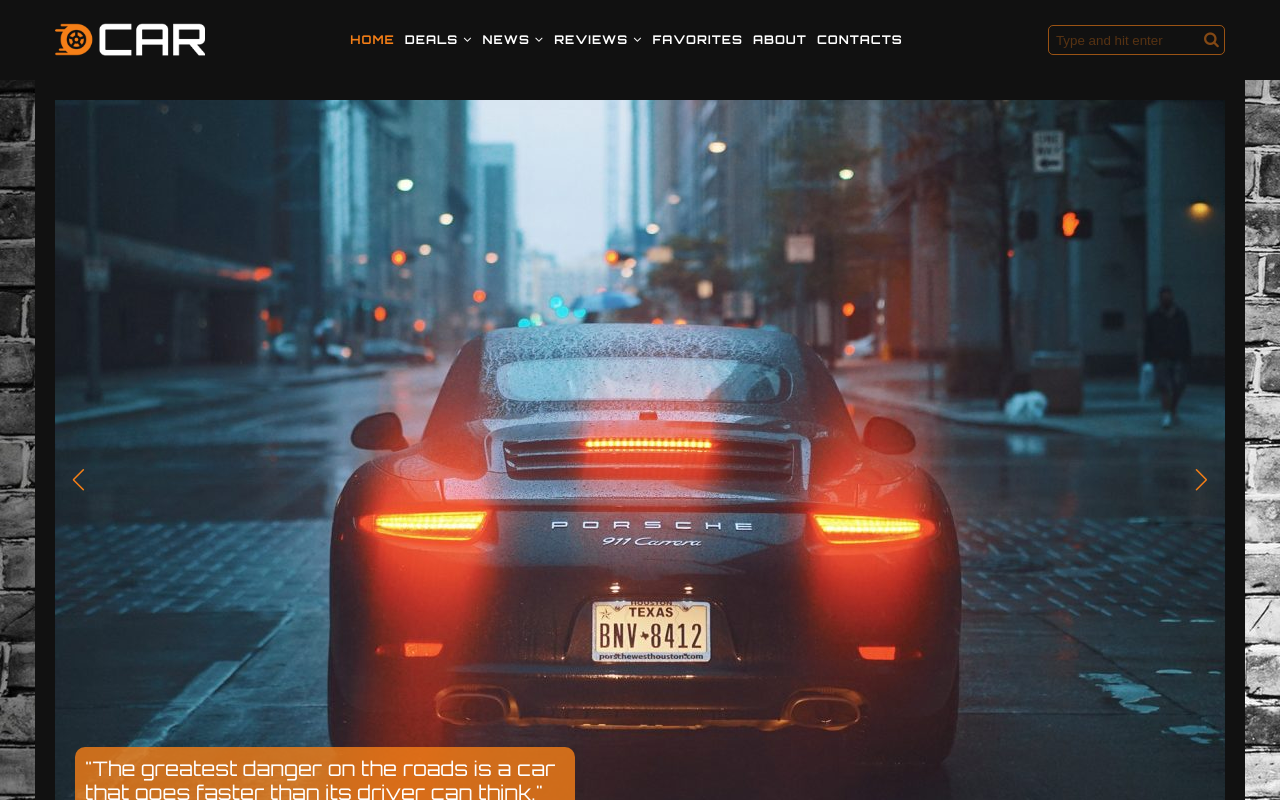
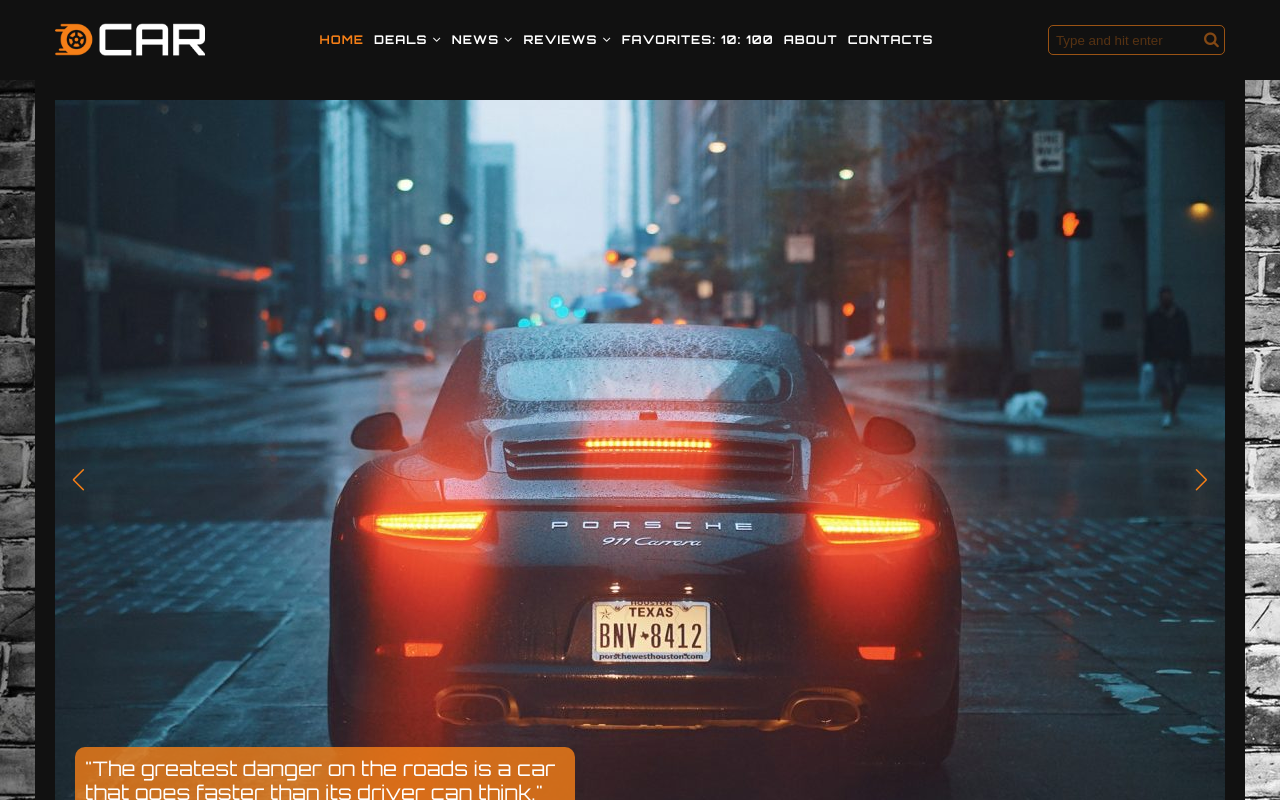
Before and after one commit to Genu4/Car-blog, a React (Create React App) app: page / in a window 1280 px wide. Shown: the top 800 px of the page. Built offline with nearby package versions, Linux system fonts and the light colour scheme.

Commit message:
adding favorites

```diff
--- a/src/components/Articles/ArticlesListItem.scss
+++ b/src/components/Articles/ArticlesListItem.scss
@@ -22,7 +22,7 @@
 
     .article-card-category {
         color: #f57f17;
-        font-size: 12px;
+        font-size: 14px;
         font-family: 'Open Sans';
     }
 
--- a/src/components/Menu/Menu.tsx
+++ b/src/components/Menu/Menu.tsx
@@ -1,8 +1,15 @@
 import { Link } from 'react-router-dom'
 import './Menu.scss'
 import MenuItem from './MenuItem'
-type Props = {}
-const Menu = (props: Props) => {
+
+type Props = {
+    likeData: {
+        totalCount: number
+        totalPrice: number
+    }
+}
+
+const Menu = ({ likeData }: Props) => {
     return (
         <nav className="header-nav">
             <ul className="header-nav-list">
@@ -11,12 +18,10 @@
                 </li>
                 <li className="header-nav-list-item has-child">
                     <MenuItem to="/deals">Deals</MenuItem>
-
                     <ul className="sub-menu">
                         <li className="sub-menu-item">
                             <div className="sub-menu-item-link-blocks">
                                 <div className="sub-menu-block">
-
                                     <a href="/some/valid/uri">
                                         <div className="sub-menu-block-car-deals-img-1">
                                             <p className="sub-menu-block-category">
@@ -315,7 +320,10 @@
                     </ul>
                 </li>
                 <li className="header-nav-list-item">
-                    <MenuItem to="/favorites">Favorites</MenuItem>
+                    <MenuItem to="/favorites">Favorites:{' '}
+                    <span>{likeData.totalCount}</span>:{' '}
+                    <span>{likeData.totalPrice}</span>
+                    </MenuItem>
                 </li>
                 <li className="header-nav-list-item">
                     <MenuItem to="/about">About</MenuItem>
--- a/src/container/App/App.tsx
+++ b/src/container/App/App.tsx
@@ -5,16 +5,33 @@
 import Footer from 'container/Footer/Footer'
 import ScrollUpBtn from 'components/ScrollUpBtn/ScrollUpBtn'
 import ScrollToTop from 'components/ScrollToTop/ScrollToTop'
+import { useState } from 'react'
+import { Button } from '@mui/material'
 
-type Props = {}
-const App = (props: Props) => {
+type LikeDataProps = {
+    totalCount: number
+    totalPrice: number
+}
+
+const App = () => {
+    const [likeData, setLikeData] = useState<LikeDataProps>({
+        totalCount: 10,
+        totalPrice: 100,
+    })
+
+    const addToFavorites = (total: number, price: number) => {
+        setLikeData((prevState: LikeDataProps) => ({
+            totalCount: prevState.totalCount + total,
+            totalPrice: prevState.totalPrice + total * price,
+        }))
+    }
     return (
         <>
             <StyledEngineProvider injectFirst>
                 {/* <CssBaseline /> */}
-                <Header />
+                <Header likeData={likeData} />
                 <ScrollToTop />
-                <Main />
+                <Main addToFavorites={addToFavorites}/>
                 <Footer />
                 <ScrollUpBtn />
             </StyledEngineProvider>
--- a/src/container/Header/Header.tsx
+++ b/src/container/Header/Header.tsx
@@ -3,7 +3,14 @@
 import './Header.scss'
 import Menu from 'components/Menu/Menu'
 
-const Header = () => {
+type Props = {
+    likeData: {
+        totalCount: number
+        totalPrice: number
+    }
+}
+
+const Header = ({ likeData }: Props) => {
     return (
         <header>
             <div className="container">
@@ -11,7 +18,7 @@
                     <div className="header-logo">
                         <img src={logo} alt="" />
                     </div>
-                    <Menu />
+                    <Menu likeData={likeData}/>
                     <div className="header-search">
                         <div className="search-field-block">
                             <input
```
